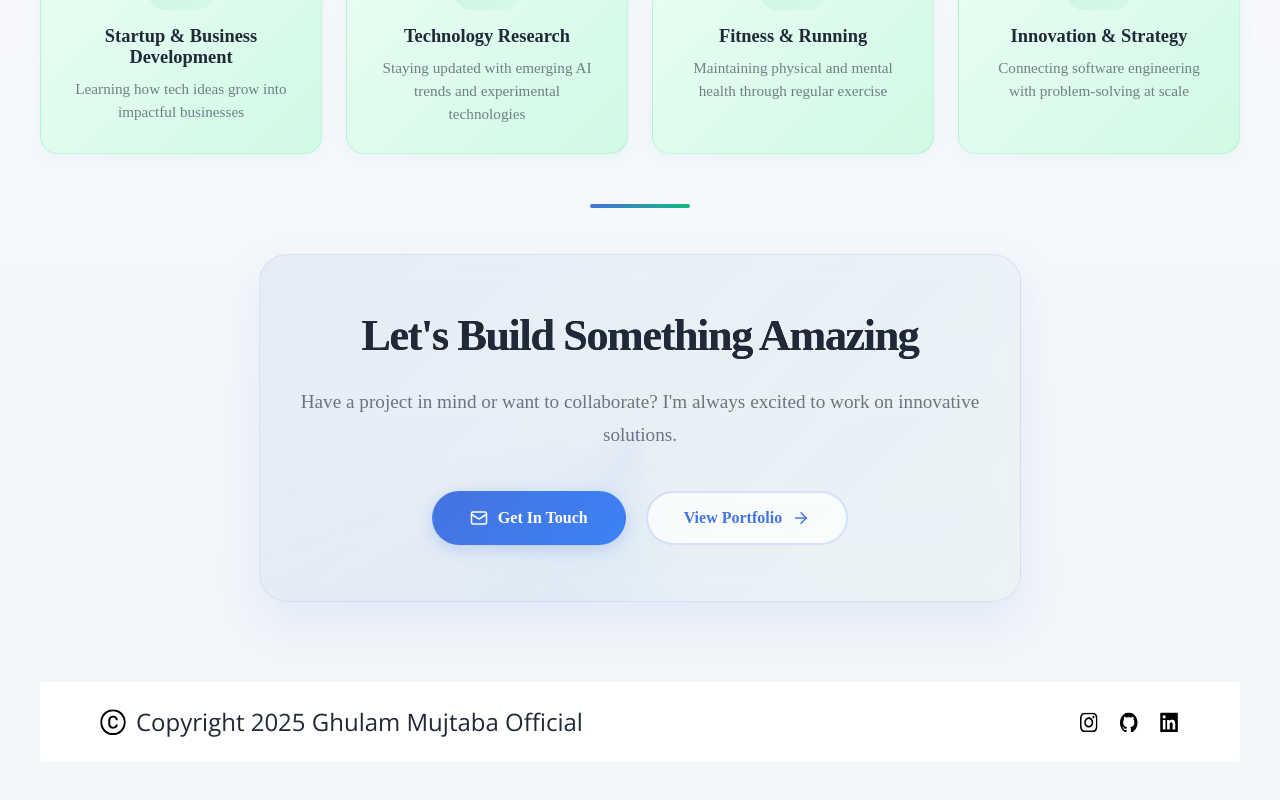
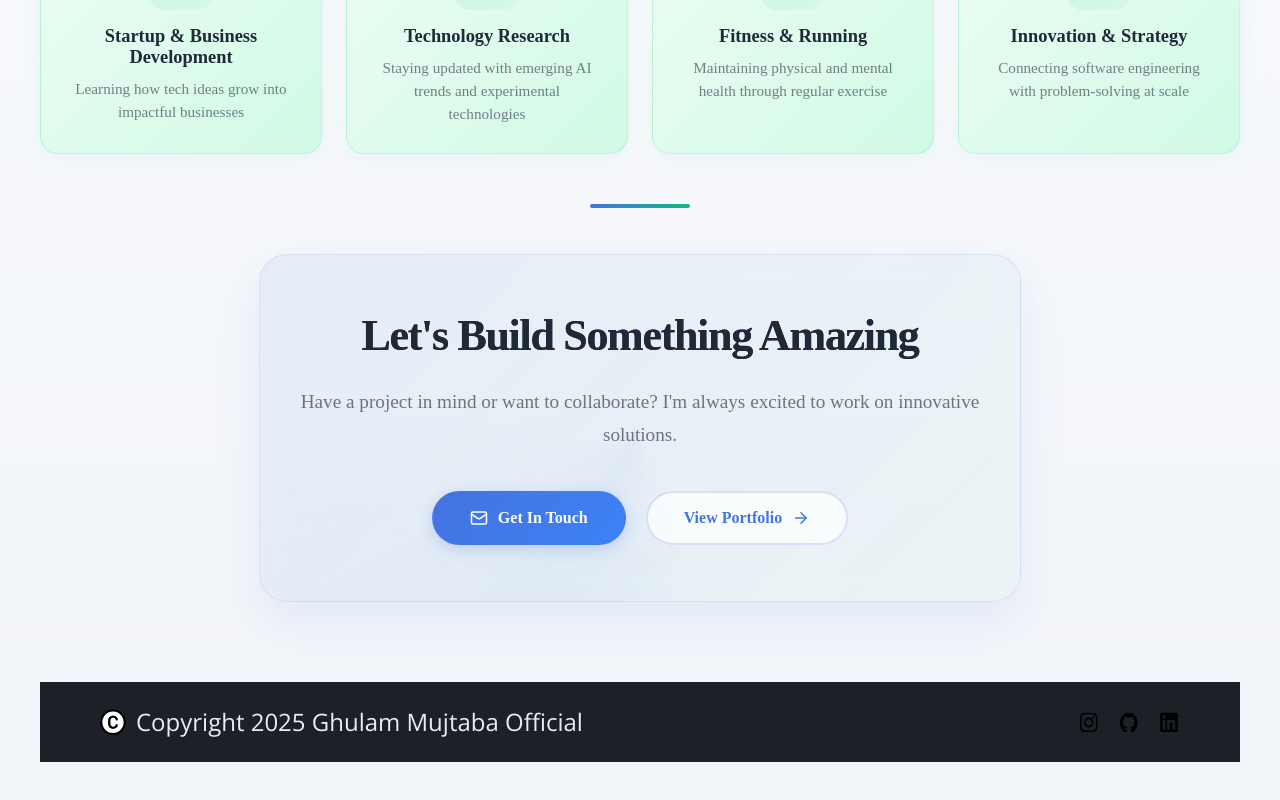
Before and after one commit to ghulam-mujtaba5/MyPortfolio, a Next.js app: page /about in a window 1280 px wide. Shown: the part 3898-4698 px from the top of the page. Built offline with nearby package versions, Linux system fonts and the light colour scheme.

Commit message:
feat: replace CSS variables with fixed colors for footer and navbar components to enhance consistency

```diff
--- a/components/Footer/FooterLight.module.css
+++ b/components/Footer/FooterLight.module.css
@@ -1,7 +1,7 @@
 .footerBackground {
-  background-color: var(--bg-elevated, #ffffff);
+  background-color: #1d2127;
 }
 
 .footer {
-  color: var(--text-primary, #1f2937);
+  color: #e6edf3;
 }
--- a/components/NavBar_Desktop/nav-bar.module.css
+++ b/components/NavBar_Desktop/nav-bar.module.css
@@ -40,7 +40,7 @@
 
 /* Active/selected state for nav buttons */
 .active {
-  background-color: var(--brand-primary, #4573df) !important;
+  background-color: #4573df !important;
   color: #fff !important;
   box-shadow: 0 4px 16px 0 rgba(34, 34, 59, 0.18);
   transform: scale(1.05);
@@ -88,7 +88,7 @@
 .resume:hover,
 .project:hover,
 .contact:hover {
-  background-color: var(--brand-primary, #4573df);
+  background-color: #4573df;
   transform: scale(1.05); /* Slight scale effect on hover */
   box-shadow: 0 4px 12px rgba(0, 0, 0, 0.15);
 }
@@ -145,7 +145,7 @@
   cursor: pointer;
   border: 0;
   padding: 14.4px 5.5px 14.3px;
-  background-color: var(--brand-primary, #4573df);
+  background-color: #4573df;
   height: 46px;
   width: 46px;
   border-radius: 50px;
@@ -163,9 +163,9 @@
 .logoHover {
   background-color: #272c34;
   transform: scale(1.08) rotateZ(2deg);
-  box-shadow: 0 0 5px var(--brand-primary, #4573df),
-              0 0 10px var(--brand-primary, #4573df),
-              0 0 15px var(--brand-primary, #4573df),
+  box-shadow: 0 0 5px #4573df,
+              0 0 10px #4573df,
+              0 0 15px #4573df,
               0 8px 24px rgba(0, 0, 0, 0.3);
 }
 
```
